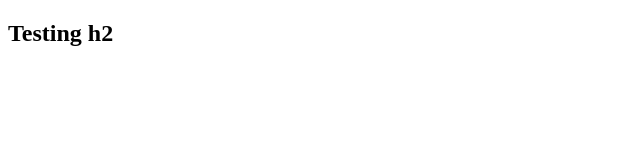
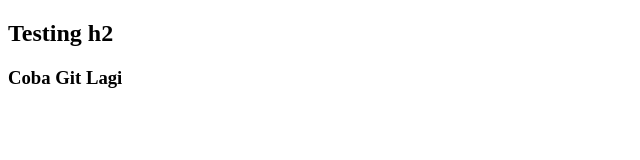
Before and after one commit to bagusrizkyfeb/ladingpage_project, a plain HTML site: page index.html in a window 1280 px wide. Shown: the whole page, without its empty margins (0-640 px from the left). Drawn offline with Linux system fonts and the light colour scheme.

Commit message:
Tambah H3

```diff
--- a/index.html
+++ b/index.html
@@ -6,11 +6,7 @@
     <title>landing Page</title>
 </head>
 <body>
-
-
-
-
     <h2>Testing h2 </h2>
-
+    <h3>Coba Git Lagi</h3>
 </body>
 </html>
```
